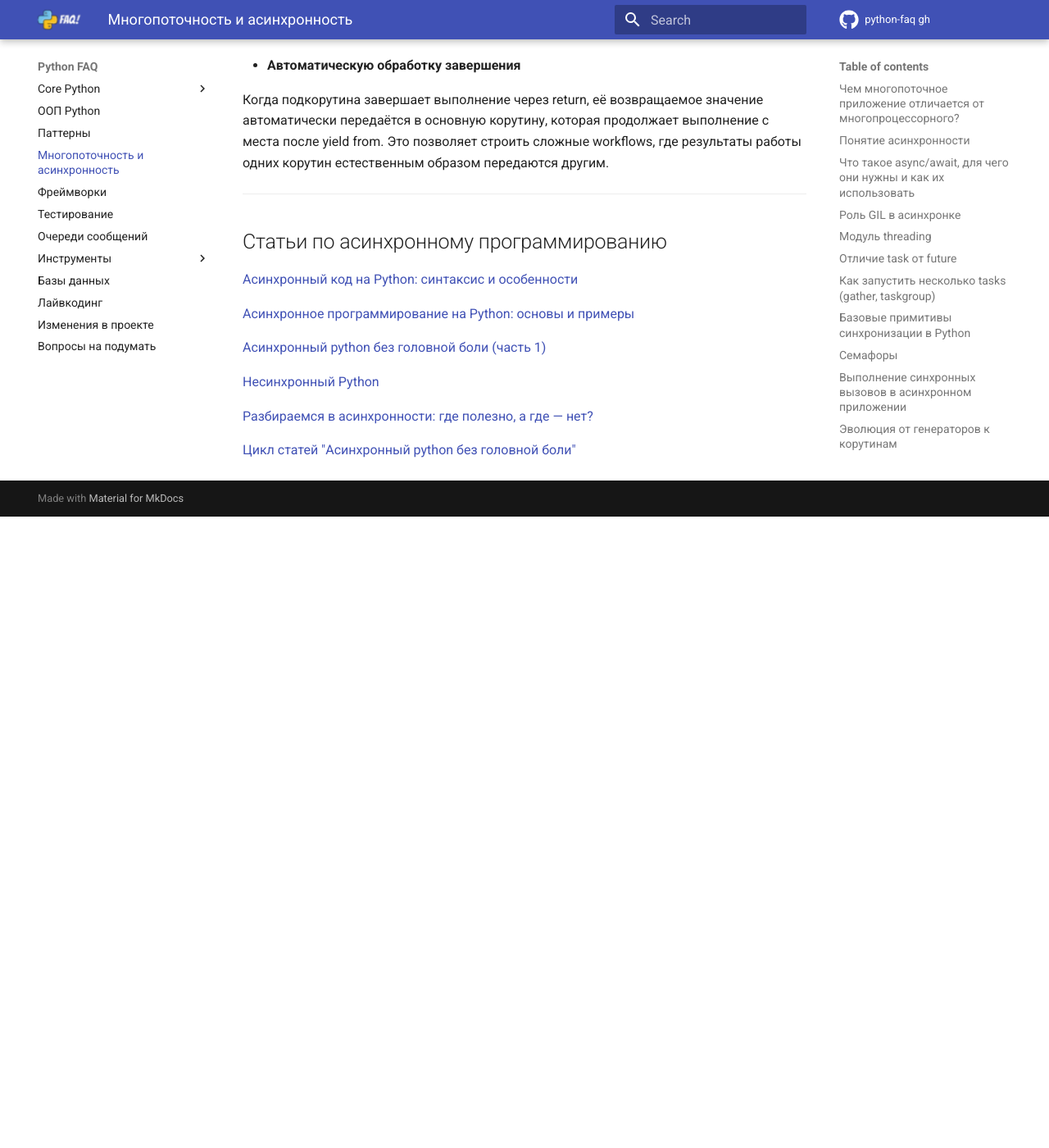
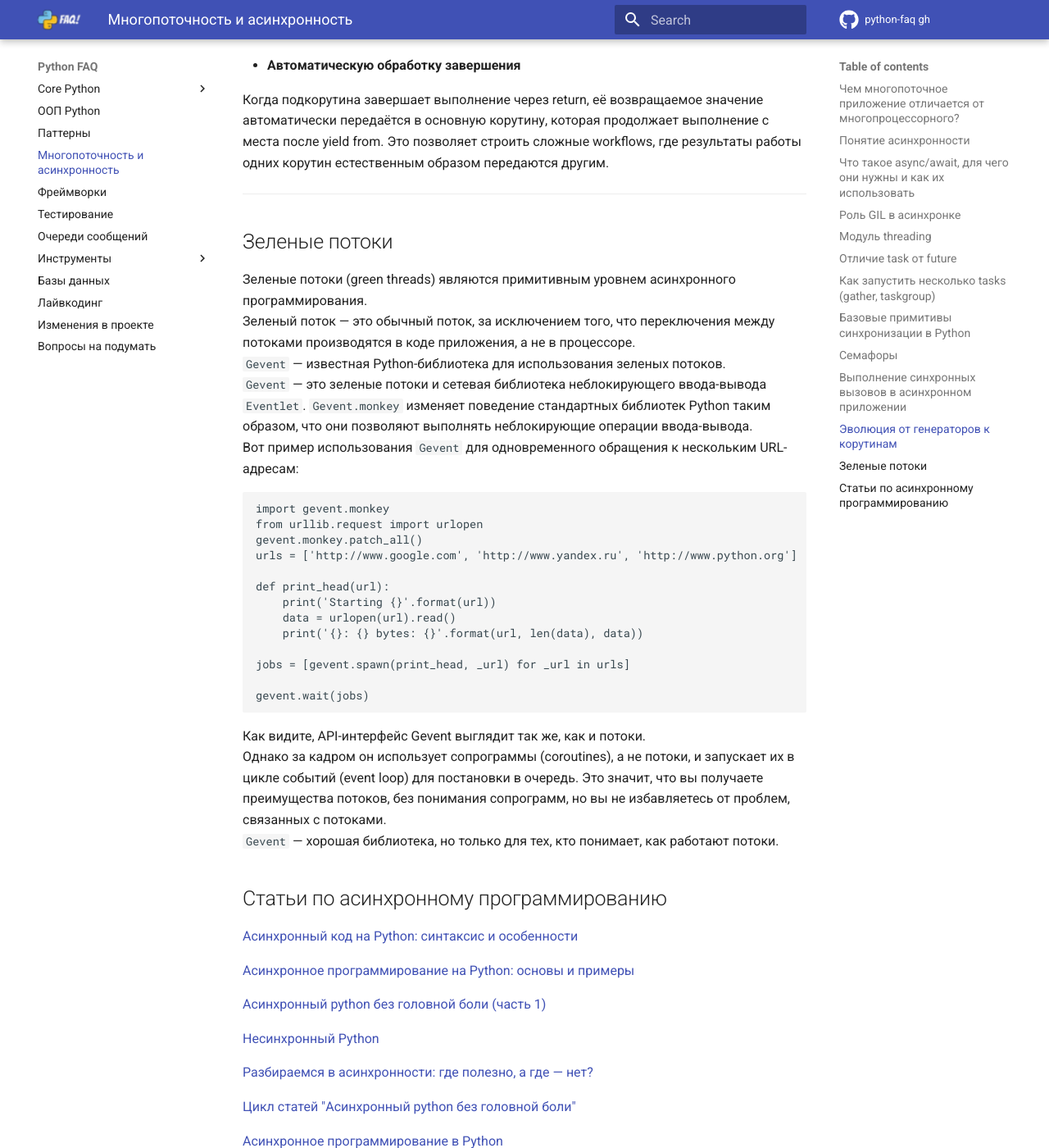
Before and after one commit to u-cha/python-faq, an MkDocs documentation site: the page built from docs/async.md, in a window 1280 px wide and 1400 px high, scrolled down 19029 px. Shown: the whole window at 82% size. Built offline with MkDocs 1.6.1 and Material for MkDocs 9.7.7, drawn with Linux system fonts in a browser that asks for light colours; comment, search, counter and statistics services are not loaded; before the commit the page ends 19659 px from its top, so only the background shows below that.

Commit message:
fix green threads

````diff
--- a/docs/async.md
+++ b/docs/async.md
@@ -677,6 +677,30 @@ yield from создаёт невидимый "канал связи" между
 Когда подкорутина завершает выполнение через return, её возвращаемое значение автоматически передаётся в основную корутину, которая продолжает выполнение с места после yield from. Это позволяет строить сложные workflows, где результаты работы одних корутин естественным образом передаются другим.
 
 ---
+## Зеленые потоки
+Зеленые потоки (green threads) являются примитивным уровнем асинхронного программирования.
+Зеленый поток — это обычный поток, за исключением того, что переключения между потоками производятся в коде приложения, а не в процессоре.
+`Gevent` — известная Python-библиотека для использования зеленых потоков.
+`Gevent` — это зеленые потоки и сетевая библиотека неблокирующего ввода-вывода `Eventlet`. `Gevent.monkey` изменяет поведение стандартных библиотек Python таким образом, что они позволяют выполнять неблокирующие операции ввода-вывода.
+Вот пример использования `Gevent` для одновременного обращения к нескольким URL-адресам:
+```
+import gevent.monkey
+from urllib.request import urlopen
+gevent.monkey.patch_all()
+urls = ['http://www.google.com', 'http://www.yandex.ru', 'http://www.python.org']
+
+def print_head(url):
+    print('Starting {}'.format(url))
+    data = urlopen(url).read()
+    print('{}: {} bytes: {}'.format(url, len(data), data))
+
+jobs = [gevent.spawn(print_head, _url) for _url in urls]
+
+gevent.wait(jobs)
+```
+Как видите, API-интерфейс Gevent выглядит так же, как и потоки.
+Однако за кадром он использует сопрограммы (coroutines), а не потоки, и запускает их в цикле событий (event loop) для постановки в очередь. Это значит, что вы получаете преимущества потоков, без понимания сопрограмм, но вы не избавляетесь от проблем, связанных с потоками.
+`Gevent` — хорошая библиотека, но только для тех, кто понимает, как работают потоки.
 
 ## Статьи по асинхронному программированию
 
@@ -691,3 +715,5 @@ yield from создаёт невидимый "канал связи" между
 [Разбираемся в асинхронности: где полезно, а где — нет?](https://habr.com/ru/companies/kts/articles/713084/)
 
 [Цикл статей "Асинхронный python без головной боли"](https://habr.com/ru/articles/667630/)
+
+[Асинхронное программирование в Python](https://tproger.ru/translations/asynchronous-programming-in-python)
````
